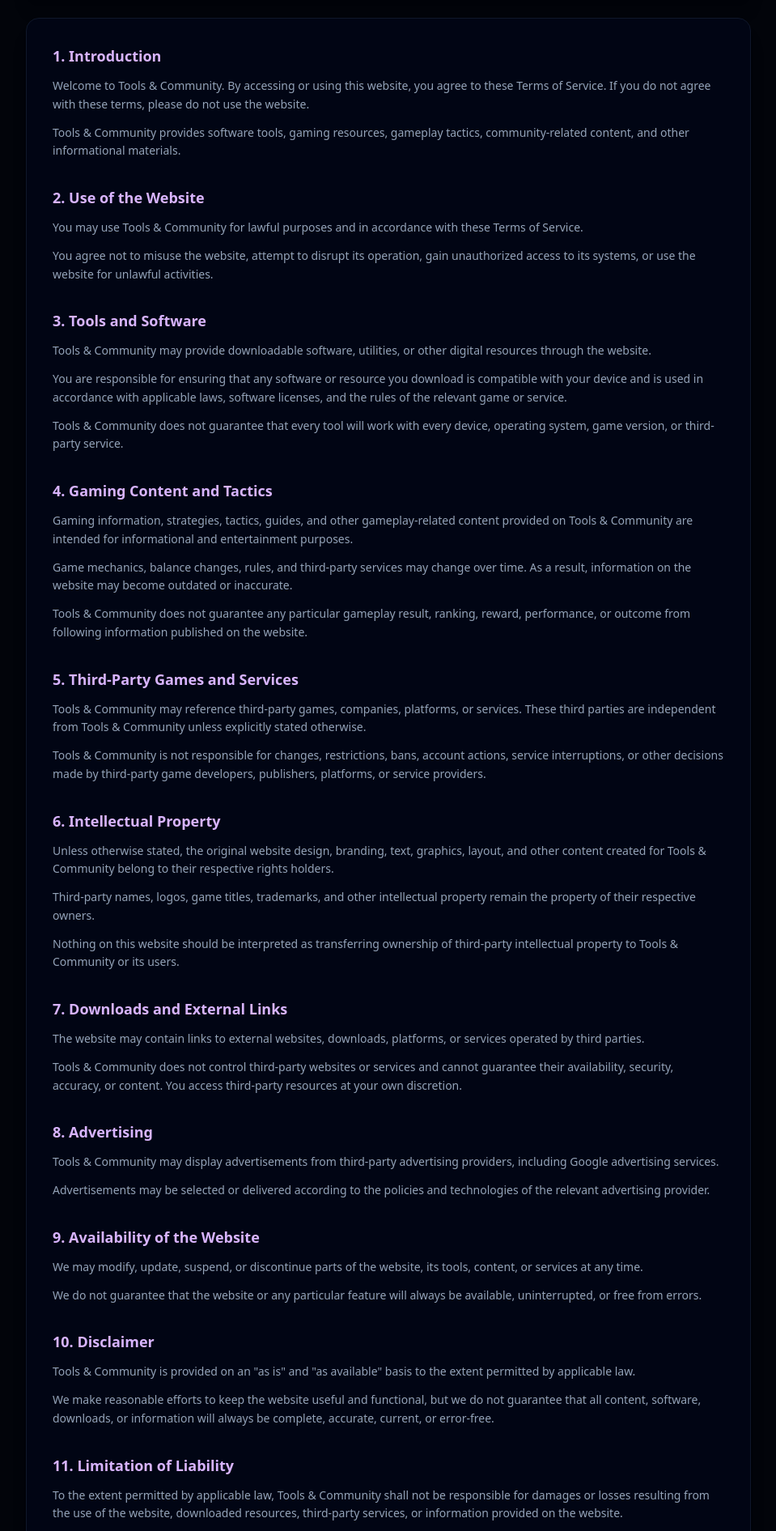
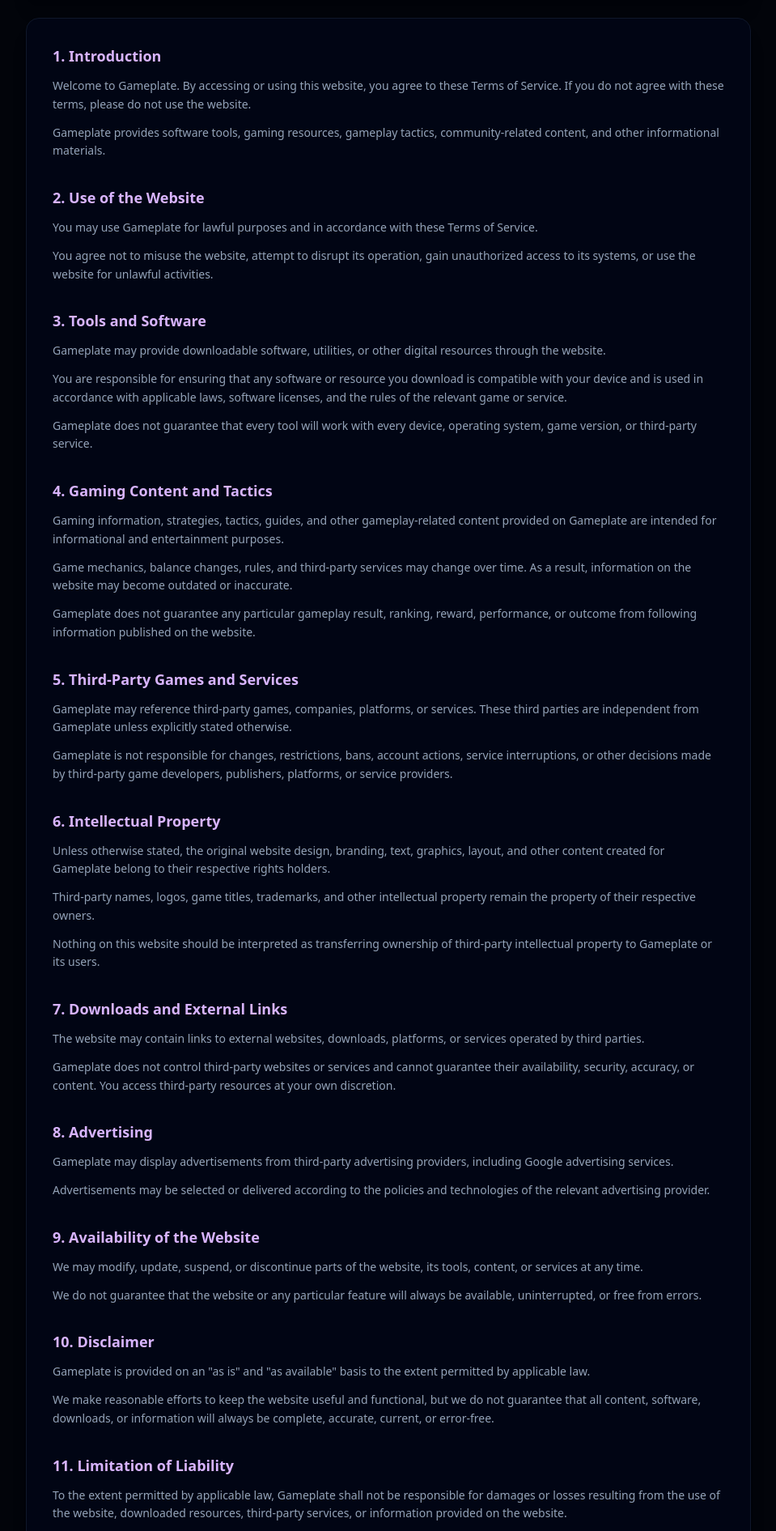
Before and after one commit to ToolsAndCommunity/tools-and-community, a Next.js app: page /terms in a window 1280 px wide. Shown: the part 269-2160 px from the top of the page at 81% size, without its empty margins (160-1119 px from the left). Built offline with nearby package versions, Linux system fonts and the light colour scheme.

Commit message:
Rename terms to Gameplate

```diff
--- a/app/terms/page.tsx
+++ b/app/terms/page.tsx
@@ -32,13 +32,13 @@
             </h2>
 
             <p className="text-sm text-slate-400 leading-relaxed mt-3">
-              Welcome to Tools & Community. By accessing or using this
+              Welcome to Gameplate. By accessing or using this
               website, you agree to these Terms of Service. If you do not
               agree with these terms, please do not use the website.
             </p>
 
             <p className="text-sm text-slate-400 leading-relaxed mt-3">
-              Tools & Community provides software tools, gaming resources,
+              Gameplate provides software tools, gaming resources,
               gameplay tactics, community-related content, and other
               informational materials.
             </p>
@@ -51,7 +51,7 @@
             </h2>
 
             <p className="text-sm text-slate-400 leading-relaxed mt-3">
-              You may use Tools & Community for lawful purposes and in
+              You may use Gameplate for lawful purposes and in
               accordance with these Terms of Service.
             </p>
 
@@ -69,7 +69,7 @@
             </h2>
 
             <p className="text-sm text-slate-400 leading-relaxed mt-3">
-              Tools & Community may provide downloadable software, utilities,
+              Gameplate may provide downloadable software, utilities,
               or other digital resources through the website.
             </p>
 
@@ -81,7 +81,7 @@
             </p>
 
             <p className="text-sm text-slate-400 leading-relaxed mt-3">
-              Tools & Community does not guarantee that every tool will work
+              Gameplate does not guarantee that every tool will work
               with every device, operating system, game version, or third-party
               service.
             </p>
@@ -95,7 +95,7 @@
 
             <p className="text-sm text-slate-400 leading-relaxed mt-3">
               Gaming information, strategies, tactics, guides, and other
-              gameplay-related content provided on Tools & Community are
+              gameplay-related content provided on Gameplate are
               intended for informational and entertainment purposes.
             </p>
 
@@ -106,7 +106,7 @@
             </p>
 
             <p className="text-sm text-slate-400 leading-relaxed mt-3">
-              Tools & Community does not guarantee any particular gameplay
+              Gameplate does not guarantee any particular gameplay
               result, ranking, reward, performance, or outcome from following
               information published on the website.
             </p>
@@ -119,13 +119,13 @@
             </h2>
 
             <p className="text-sm text-slate-400 leading-relaxed mt-3">
-              Tools & Community may reference third-party games, companies,
+              Gameplate may reference third-party games, companies,
               platforms, or services. These third parties are independent
-              from Tools & Community unless explicitly stated otherwise.
+              from Gameplate unless explicitly stated otherwise.
             </p>
 
             <p className="text-sm text-slate-400 leading-relaxed mt-3">
-              Tools & Community is not responsible for changes, restrictions,
+              Gameplate is not responsible for changes, restrictions,
               bans, account actions, service interruptions, or other decisions
               made by third-party game developers, publishers, platforms, or
               service providers.
@@ -140,8 +140,8 @@
 
             <p className="text-sm text-slate-400 leading-relaxed mt-3">
               Unless otherwise stated, the original website design, branding,
-              text, graphics, layout, and other content created for Tools &
-              Community belong to their respective rights holders.
+              text, graphics, layout, and other content created for Gameplate
+              belong to their respective rights holders.
             </p>
 
             <p className="text-sm text-slate-400 leading-relaxed mt-3">
@@ -152,8 +152,8 @@
 
             <p className="text-sm text-slate-400 leading-relaxed mt-3">
               Nothing on this website should be interpreted as transferring
-              ownership of third-party intellectual property to Tools &
-              Community or its users.
+              ownership of third-party intellectual property to Gameplate or
+              its users.
             </p>
           </section>
 
@@ -169,7 +169,7 @@
             </p>
 
             <p className="text-sm text-slate-400 leading-relaxed mt-3">
-              Tools & Community does not control third-party websites or
+              Gameplate does not control third-party websites or
               services and cannot guarantee their availability, security,
               accuracy, or content. You access third-party resources at your
               own discretion.
@@ -183,7 +183,7 @@
             </h2>
 
             <p className="text-sm text-slate-400 leading-relaxed mt-3">
-              Tools & Community may display advertisements from third-party
+              Gameplate may display advertisements from third-party
               advertising providers, including Google advertising services.
             </p>
 
@@ -217,7 +217,7 @@
             </h2>
 
             <p className="text-sm text-slate-400 leading-relaxed mt-3">
-              Tools & Community is provided on an "as is" and "as available"
+              Gameplate is provided on an "as is" and "as available"
               basis to the extent permitted by applicable law.
             </p>
 
@@ -236,7 +236,7 @@
             </h2>
 
             <p className="text-sm text-slate-400 leading-relaxed mt-3">
-              To the extent permitted by applicable law, Tools & Community
+              To the extent permitted by applicable law, Gameplate
               shall not be responsible for damages or losses resulting from
               the use of the website, downloaded resources, third-party
               services, or information provided on the website.
@@ -273,7 +273,7 @@
 
             <p className="text-sm text-slate-400 leading-relaxed mt-3">
               If you have questions regarding these Terms of Service, you can
-              contact Tools & Community by email.
+              contact Gameplate by email.
             </p>
 
             <a
@@ -288,7 +288,7 @@
 
         {/* Footer Note */}
         <div className="text-center text-xs text-slate-600 mt-6">
-          © 2026 Tools & Community. All rights reserved.
+          © 2026 Gameplate. All rights reserved.
         </div>
 
       </div>
```
